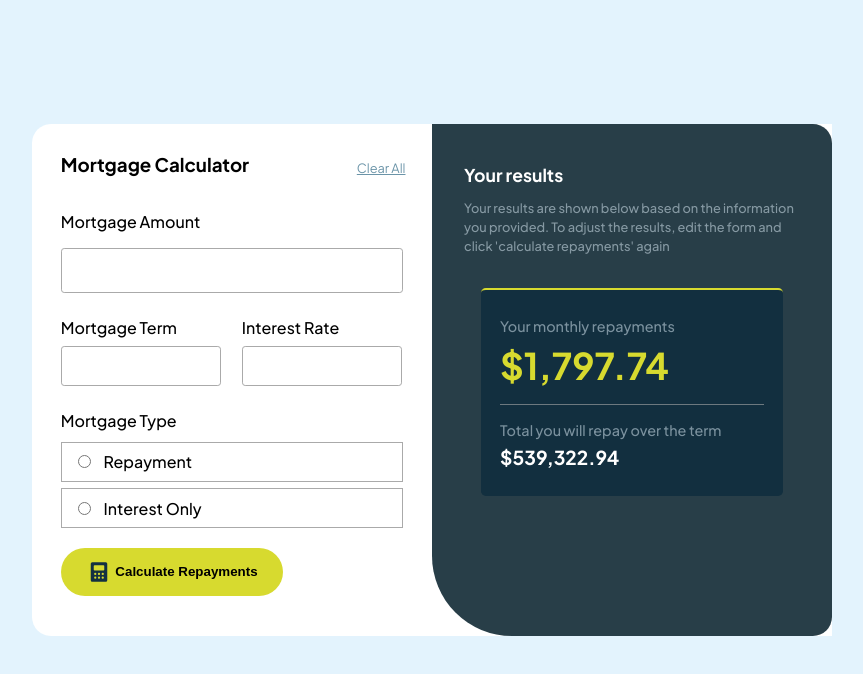
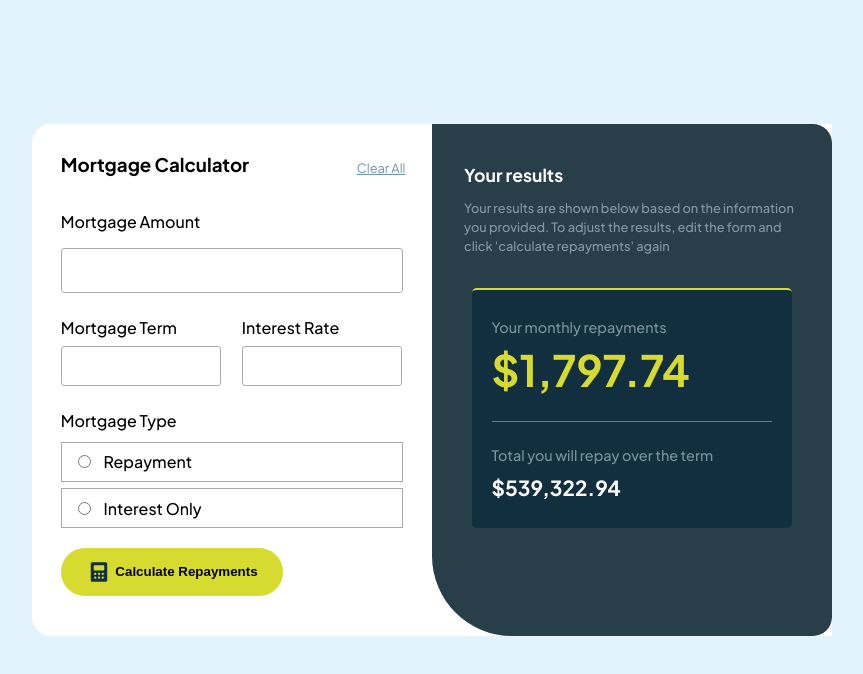
Before and after one commit to JunLovin/mortgage-repayment-calculator, a React (Vite) app: page / in a window 1280 px wide. Shown: the top 674 px of the page, without its empty margins (208-1071 px from the left). Built offline with nearby package versions, Linux system fonts and the light colour scheme.

Commit message:
Change height and width of monthlyRepayment

```diff
--- a/src/App.css
+++ b/src/App.css
@@ -114,8 +114,8 @@ label {
     background-color: var(--slate-900);
     border-top: 2px solid var(--lime);
     border-radius: .3rem;
-    width: 90%;
-    height: 13rem;
+    width: 95%;
+    height: 15rem;
     padding: 1.2rem;
     display: flex;
     flex-direction: column;
@@ -130,7 +130,7 @@ label {
 }
 
 hr {
-    margin: 1rem 0;
+    margin: 1.5rem 0;
     background-color: #aaa9;
     border: none;
     height: 1px;
@@ -139,13 +139,14 @@ hr {
 .value {
     color: var(--lime);
     font-weight: 700;
-    font-size: 2.3rem;
+    font-size: 2.7rem;
 }
 
 .second-value {
     color: var(--white);
     font-weight: 700;
-    font-size: 1.2rem;
+    font-size: 1.3rem;
+    margin-top: .2rem;
 }
 
 [type="text"] {
```
